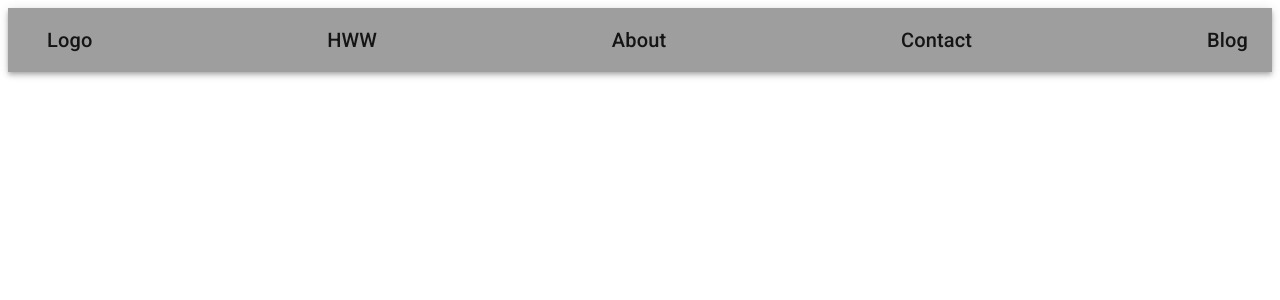
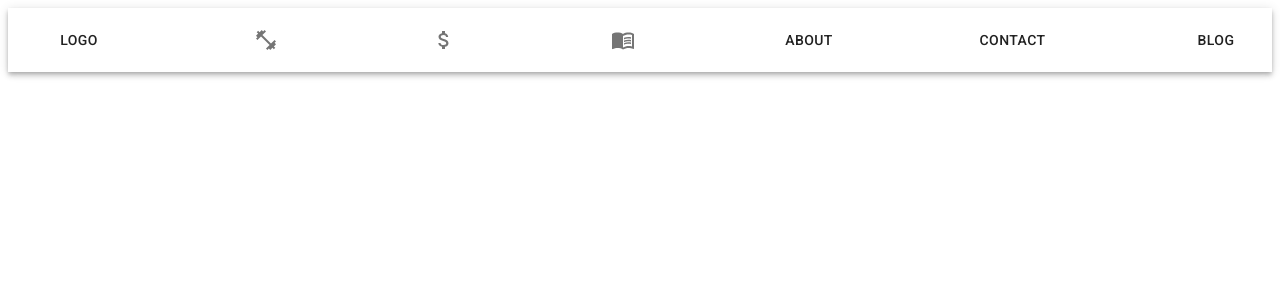
Before and after one commit to Jaywomack/knowledge_of_man_blog, a React (Create React App) app: page / in a window 1280 px wide. Shown: the top 300 px of the page. Built offline with nearby package versions, Linux system fonts and the light colour scheme; the HTML template or start-up script is replaced by a standard one.

Commit message:
added 3 icons with tooltips to header

```diff
--- a/src/components/Header.js
+++ b/src/components/Header.js
@@ -2,16 +2,19 @@ import React from 'react';
 import { makeStyles, ThemeProvider } from '@material-ui/core/styles';
 import AppBar from '@material-ui/core/AppBar';
 import Toolbar from '@material-ui/core/Toolbar';
-import Typography from '@material-ui/core/Typography';
+import Button from '@material-ui/core/Button';
 import theme from '../Theme';
+import FitnessCenterIcon from '@material-ui/icons/FitnessCenter';
+import AttachMoneyIcon from '@material-ui/icons/AttachMoney';
+import MenuBookIcon from '@material-ui/icons/MenuBook';
+import IconButton from '@material-ui/core/IconButton';
+import Tooltip from '@material-ui/core/Tooltip';
 
 const useStyles = makeStyles((theme) => ({
   root: {
     flexGrow: 1,
   },
-  AppBar: {
-    backgroundColor: theme.palette.secondary,
-  },
+  AppBar: {},
   headerLink: {
     marginLeft: 'auto',
   },
@@ -26,23 +29,30 @@ export default function Header() {
   return (
     <ThemeProvider theme={theme}>
       <div className={classes.root}>
-        <AppBar position='static' className='AppBar'>
+        <AppBar position='static' color='transparent'>
           <Toolbar>
-            <Typography variant='h6' className={classes.logo}>
-              Logo
-            </Typography>
-            <Typography variant='h6' className={classes.headerLink}>
-              HWW
-            </Typography>
-            <Typography variant='h6' className={classes.headerLink}>
-              About
-            </Typography>
-            <Typography variant='h6' className={classes.headerLink}>
-              Contact
-            </Typography>
-            <Typography variant='h6' className={classes.headerLink}>
-              Blog
-            </Typography>
+            <Button className={classes.logo}>Logo</Button>
+            <Tooltip title='Health'>
+              <IconButton className={classes.headerLink} aria-label='Health'>
+                <FitnessCenterIcon color='inherit'></FitnessCenterIcon>
+              </IconButton>
+            </Tooltip>
+            <Tooltip title='Wealth'>
+              <IconButton className={classes.headerLink} aria-label='Wealth'>
+                <AttachMoneyIcon color='inherit'></AttachMoneyIcon>
+              </IconButton>
+            </Tooltip>
+            <Tooltip title='Wisdom'>
+              <IconButton className={classes.headerLink} aria-label='Wisdom'>
+                <MenuBookIcon color='inherit'></MenuBookIcon>
+              </IconButton>
+            </Tooltip>
+
+            <Button className={classes.headerLink}>About</Button>
+
+            <Button className={classes.headerLink}>Contact</Button>
+
+            <Button className={classes.headerLink}>Blog</Button>
           </Toolbar>
         </AppBar>
       </div>
```
Also changed, not shown: 1 other file (tests, documents, lock files or other folders).
